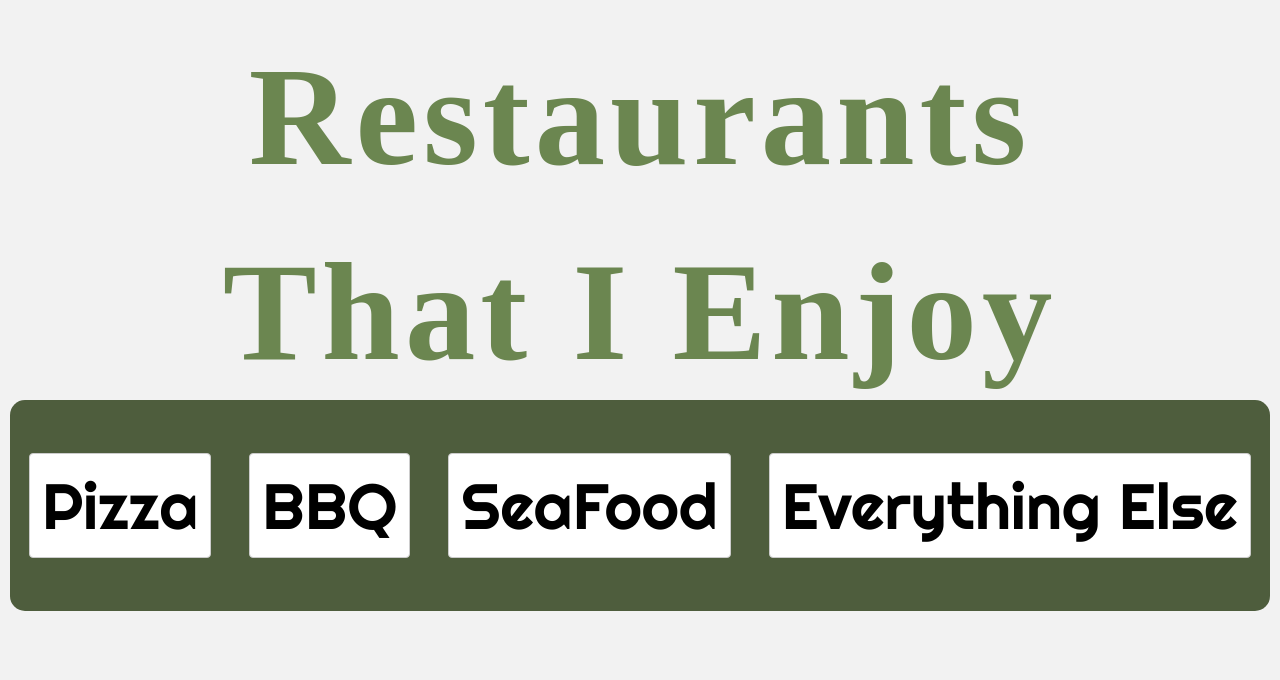
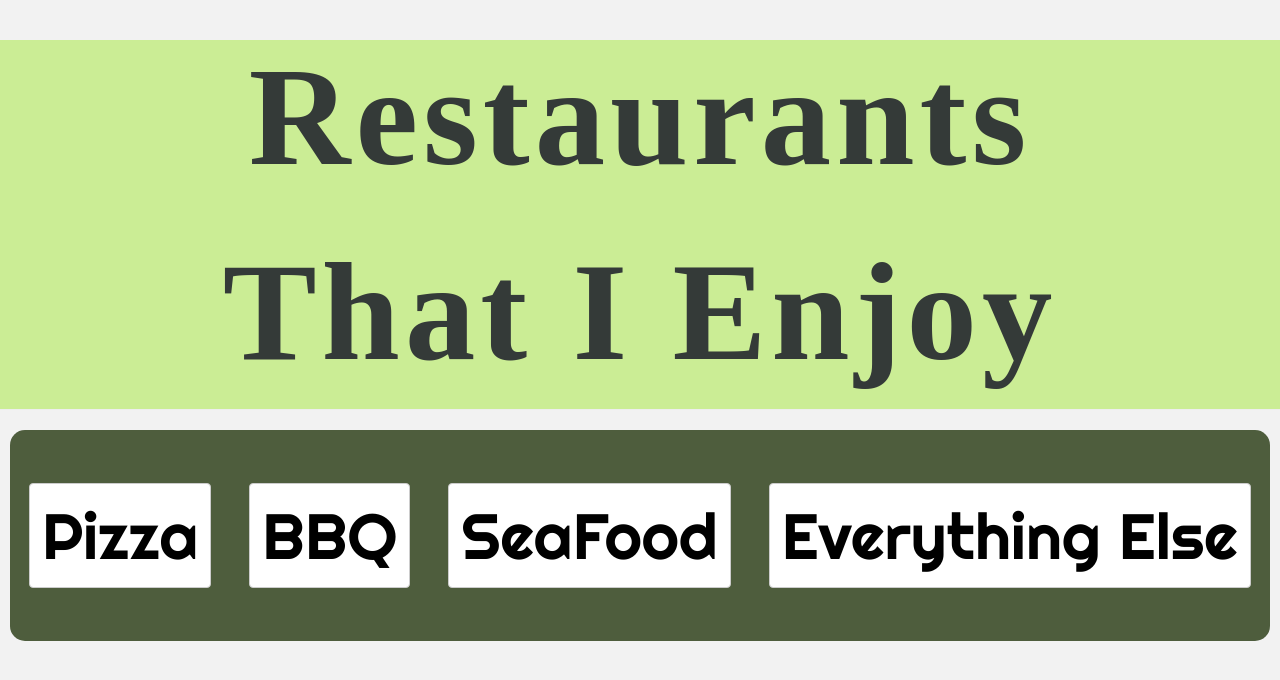
Before and after one commit to bdog72/food-dot-com, a React app: page /restaurants4 in a window 1280 px wide. Built offline with nearby package versions, Linux system fonts and the light colour scheme; some packages are replaced by stand-ins of ours; a web font is replaced by a local one.

Commit message:
changed some font color

```diff
--- a/src/components/App.js
+++ b/src/components/App.js
@@ -1,10 +1,13 @@
 import React, { Component } from 'react'
 import ReactRouter from './ReactRouter'
+import { PageHeader } from 'react-bootstrap'
 export default class App extends Component {
   render () {
     return <div>
-      <h1 className='header'>Restaurants</h1>
-      <h1 className='header'>That I Enjoy</h1>
+      <PageHeader className='header1'>
+        <h1 className='header'>Restaurants</h1>
+        <h1 className='header'>That I Enjoy</h1>
+      </PageHeader>
       <div>
         <ReactRouter />
       </div>
--- a/src/styles/app.scss
+++ b/src/styles/app.scss
@@ -1,5 +1,9 @@
 body {
   background: #f2f2f2;
+}
+
+.header1 {
+  background: #cbed95;
 }
 
 .header {
@@ -8,7 +12,7 @@ body {
   font-size: 11vw;
   letter-spacing: 5px;
   font-weight: bold;
-  color: #6b8650;
+  color: #343A38;
   margin-top: 40px;
 }
 
```
